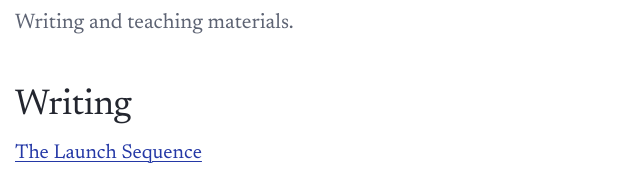
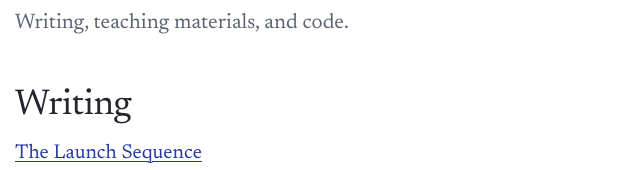
Before and after one commit to DanTurner-Evans/DanTurner-Evans.github.io, a plain HTML site: page docs/artifacts.html in a window 1280 px wide. Shown: the part 183-353 px from the top of the page, 277-917 px from the left. Drawn offline with Linux system fonts and the light colour scheme.

Commit message:
Add code to the Artifacts subtitle
Co-Authored-By: Claude Opus 5.5 <noreply@anthropic.com>

```diff
--- a/docs/artifacts.html
+++ b/docs/artifacts.html
@@ -4,11 +4,11 @@
   <meta charset="utf-8">
   <meta name="viewport" content="width=device-width, initial-scale=1">
   <title>Artifacts | Dan Turner-Evans</title>
-  <meta name="description" content="Writing and teaching materials by Dan Turner-Evans.">
+  <meta name="description" content="Writing, teaching materials, and code by Dan Turner-Evans.">
   <meta property="og:type" content="website">
   <meta property="og:site_name" content="Dan Turner-Evans">
   <meta property="og:title" content="Artifacts | Dan Turner-Evans">
-  <meta property="og:description" content="Writing and teaching materials by Dan Turner-Evans.">
+  <meta property="og:description" content="Writing, teaching materials, and code by Dan Turner-Evans.">
   <meta property="og:url" content="https://danturner-evans.github.io/artifacts.html">
   <meta property="og:image" content="https://danturner-evans.github.io/assets/share-card.jpg">
   <meta property="og:image:width" content="1200">
@@ -34,7 +34,7 @@
   <main class="wrap">
     <div class="opening">
       <h1>Artifacts</h1>
-      <p class="lede">Writing and teaching materials.</p>
+      <p class="lede">Writing, teaching materials, and code.</p>
     </div>
     <h2>Writing</h2>
     <ul class="pieces">
```
